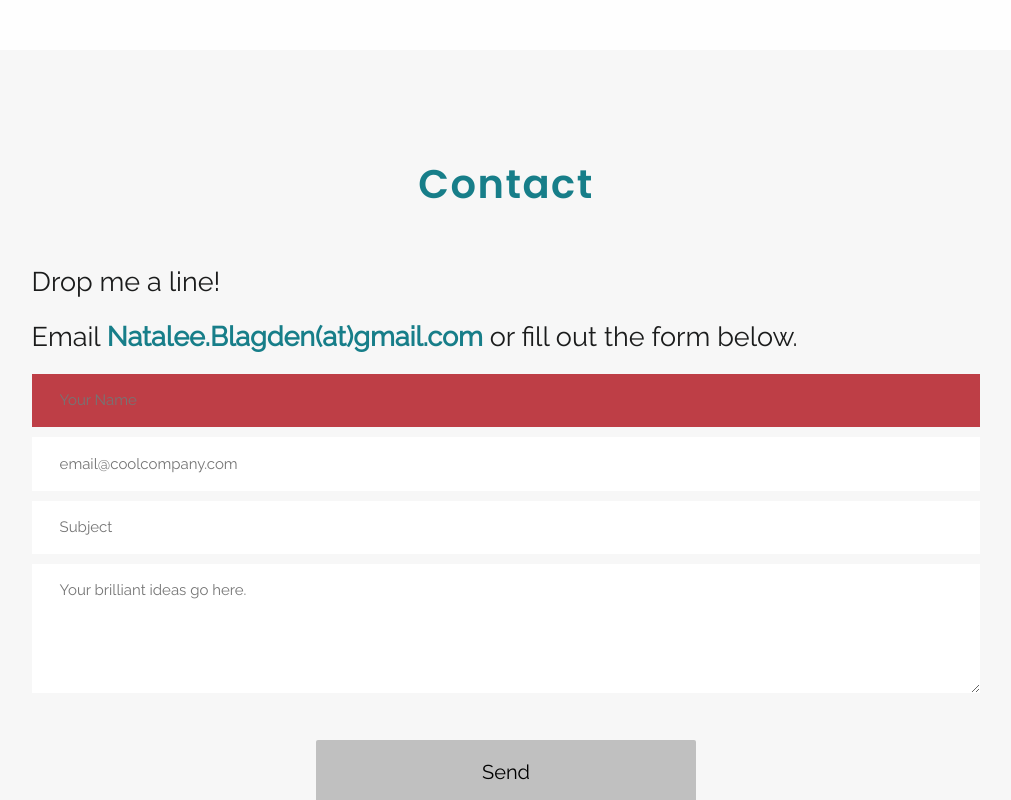
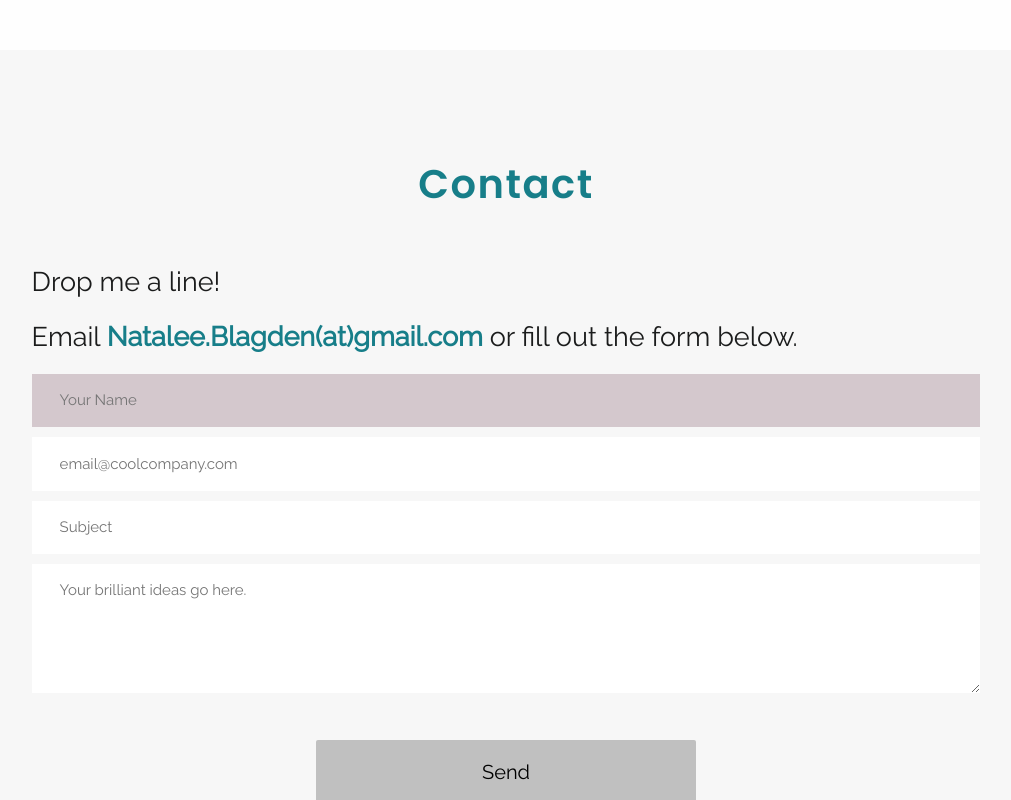
Before and after one commit to nataleecodes/NatB-Portfolio, a website: page index.html in a window 1280 px wide. In both pictures the pointer is over the input "Name". Shown: the part 3654-4454 px from the top of the page, without its empty margins (134-1145 px from the left). Drawn offline with nearby package versions, Linux system fonts and the light colour scheme.

Commit message:
Update style.css

```diff
--- a/public/styles/style.css
+++ b/public/styles/style.css
@@ -338,7 +338,7 @@ form textarea {
   margin-top: 10px; }
   form input[type="text"]:hover,
   form textarea:hover {
-    background: #BE3E46; }
+    background: #D4C8CD; }
 
 form .email-me a {
   color: #177E89; }
```
